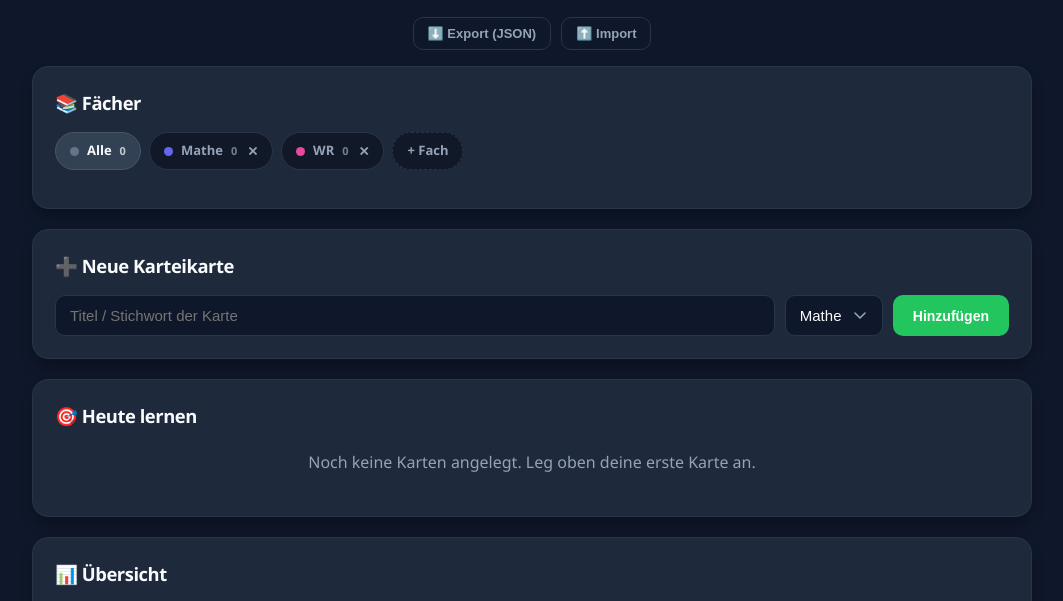
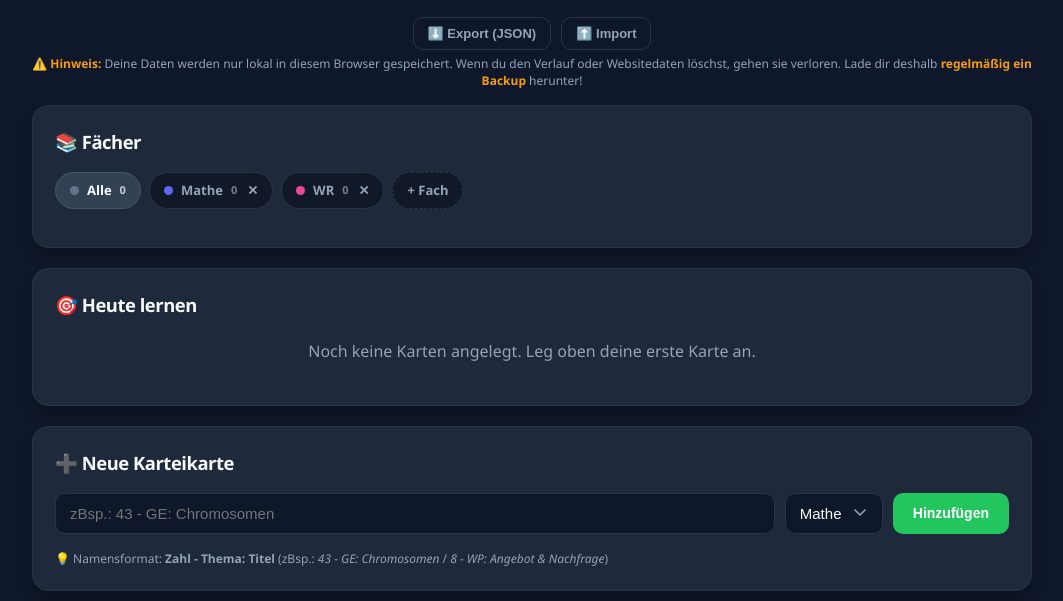
Before and after one commit to CodeByJayson/karteikarten, a plain HTML site: page index.html in a window 1280 px wide. Shown: the part 161-762 px from the top of the page, without its empty margins (108-1171 px from the left). Drawn offline with Linux system fonts and the light colour scheme.

Commit message:
Update index.html

```diff
--- a/index.html
+++ b/index.html
@@ -58,8 +58,16 @@ h1{ font-size:2rem; margin-bottom:4px; }
   margin-top:10px;
 }
 
-.backup-bar{ display:flex; justify-content:center; gap:10px; flex-wrap:wrap; margin-bottom:16px; }
+.backup-bar{ display:flex; justify-content:center; gap:10px; flex-wrap:wrap; margin-bottom:6px; }
 .backup-bar button{ font-size:13px; padding:8px 14px; }
+.backup-note{
+  text-align:center;
+  font-size:12px;
+  color:var(--text-muted);
+  margin-bottom:16px;
+  line-height:1.4;
+}
+.backup-note strong{ color:#f59e0b; }
 #backup-status{ text-align:center; font-size:13px; font-weight:600; margin-bottom:10px; min-height:0; }
 #backup-status.success{ color:#6ee7b7; }
 #backup-status.error{ color:var(--danger-color); }
@@ -158,6 +166,7 @@ button.ghost:hover{ background:#334155; color:var(--text-main); }
 
 .form-group{ display:flex; gap:10px; flex-wrap:wrap; }
 .form-group input{ flex:1; min-width:140px; }
+.input-hint{ display:block; width:100%; font-size:12px; color:var(--text-muted); margin-top:6px; }
 @media (max-width:600px){ .form-group{ flex-direction:column; } .form-group input{ width:100%; } }
 
 /* Stats */
@@ -301,9 +310,11 @@ button.ghost:hover{ background:#334155; color:var(--text-main); }
     <button class="ghost" id="import-btn">⬆️ Import</button>
     <input type="file" id="import-file" accept="application/json" style="display:none;">
   </div>
+  <div class="backup-note">
+    <strong>⚠️ Hinweis:</strong> Deine Daten werden nur lokal in diesem Browser gespeichert. Wenn du den Verlauf oder Websitedaten löschst, gehen sie verloren. Lade dir deshalb <strong>regelmäßig ein Backup</strong> herunter!
+  </div>
   <div id="backup-status"></div>
 
-  <!-- Fächer -->
   <div class="card">
     <h2>📚 Fächer</h2>
     <div class="subject-bar" id="subject-bar"></div>
@@ -314,23 +325,23 @@ button.ghost:hover{ background:#334155; color:var(--text-main); }
     </div>
   </div>
 
-  <!-- Karte hinzufügen -->
+  <div class="card">
+    <h2>🎯 Heute lernen <span class="h2-sub" id="due-count-label"></span></h2>
+    <div id="review-area"></div>
+  </div>
+
   <div class="card">
     <h2>➕ Neue Karteikarte</h2>
     <div class="form-group">
-      <input type="text" id="new-card-input" placeholder="Titel / Stichwort der Karte">
+      <input type="text" id="new-card-input" placeholder="zBsp.: 43 - GE: Chromosomen">
       <select id="new-card-subject"></select>
       <button id="add-card-btn">Hinzufügen</button>
+      <small class="input-hint">💡 Namensformat: <strong>Zahl - Thema: Titel</strong> (zBsp.: <em>43 - GE: Chromosomen</em> / <em>8 - WP: Angebot & Nachfrage</em>)</small>
     </div>
   </div>
 
-  <!-- Heute lernen -->
-  <div class="card">
-    <h2>🎯 Heute lernen <span class="h2-sub" id="due-count-label"></span><span class="h2-sub" id="today-tally-label" style="color:#86efac;"></span></h2>
-    <div id="review-area"></div>
-  </div>
 
-  <!-- Übersicht / Stats -->
+
   <div class="card">
     <h2>📊 Übersicht</h2>
     <div class="stats-row" id="stats-row"></div>
@@ -343,7 +354,6 @@ button.ghost:hover{ background:#334155; color:var(--text-main); }
     </div>
   </div>
 
-  <!-- Alle Karten -->
   <div class="card">
     <h2>🗃️ Alle Karten</h2>
     <div class="filter-row" id="filter-row"></div>
```
